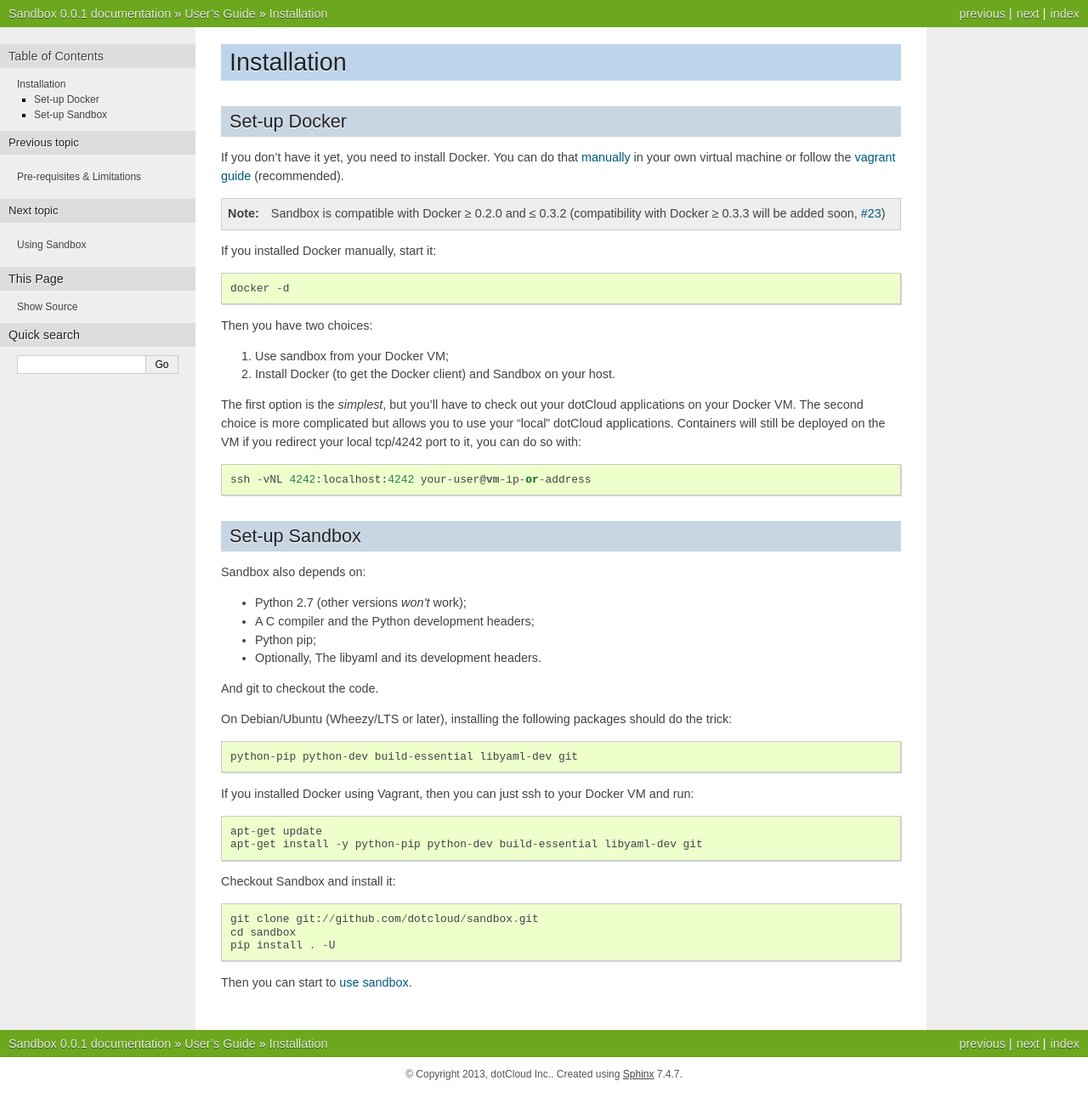
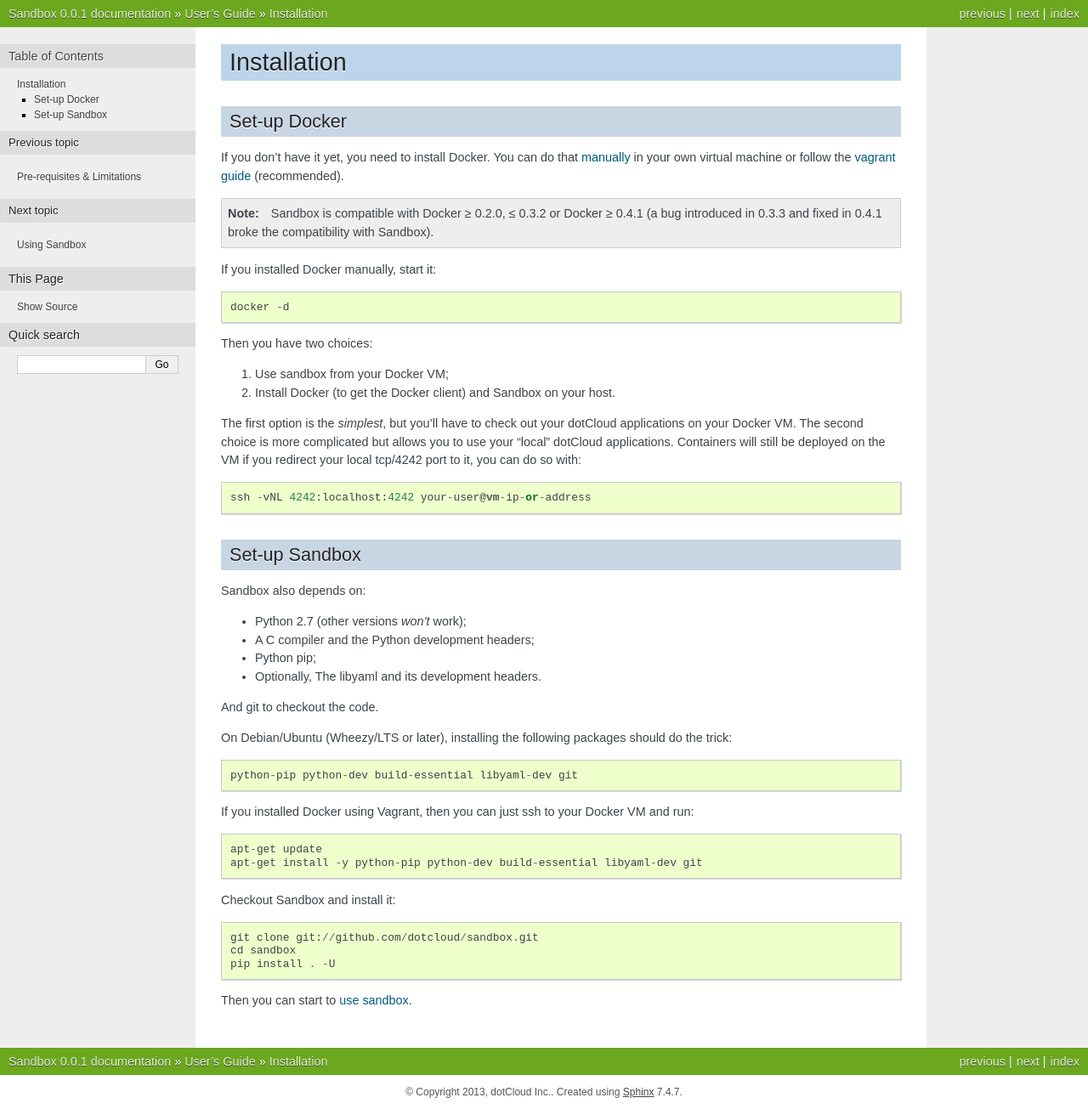
Before and after one commit to Iside/sandbox, a Sphinx documentation site: the page built from docs/user/installation.rst, in a window 1280 px wide. Shown: the whole page at 85% size. Built offline with Sphinx 7.4.7, drawn with Linux system fonts in a browser that asks for light colours; before the commit the page ends 1284 px from its top, so only the background shows below that.

Commit message:
Compatibility with Docker 0.4.1 (closes #23)
- The regressions introduced in Docker 0.3.3 have been addressed in
  Docker 0.4.1;
- Sandbox is now compatible with the new docker inspect format (it
  returns a list now );
- Do not use cat /dev/zero in an unit test when the output is read by
  Docker!

```diff
--- a/README.rst
+++ b/README.rst
@@ -30,7 +30,7 @@
 Requirements
 ------------
 
-- Docker ≥ 0.2.0, ≤ 0.3.2;
+- Docker ≥ 0.2.0, ≤ 0.3.2 or Docker ≥ 0.4.1;
 - Python 2.7 (older versions *won't* work);
 - A C compiler and the Python development headers.
 
--- a/docs/user/installation.rst
+++ b/docs/user/installation.rst
@@ -12,10 +12,8 @@
 
 .. note::
 
-   Sandbox is compatible with Docker ≥ 0.2.0 and ≤ 0.3.2 (compatibility with
-   Docker ≥ 0.3.3 will be added soon, `#23`_)
-
-.. _#23: https://github.com/dotcloud/sandbox/issues/23
+   Sandbox is compatible with Docker ≥ 0.2.0, ≤ 0.3.2 or Docker ≥ 0.4.1 (a bug
+   introduced in 0.3.3 and fixed in 0.4.1 broke the compatibility with Sandbox).
 
 If you installed Docker manually, start it::
 
```
Also changed, not shown: 2 other files.
